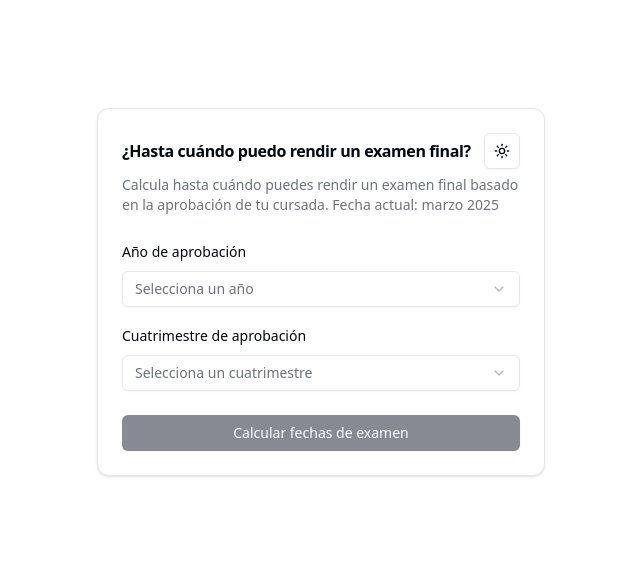
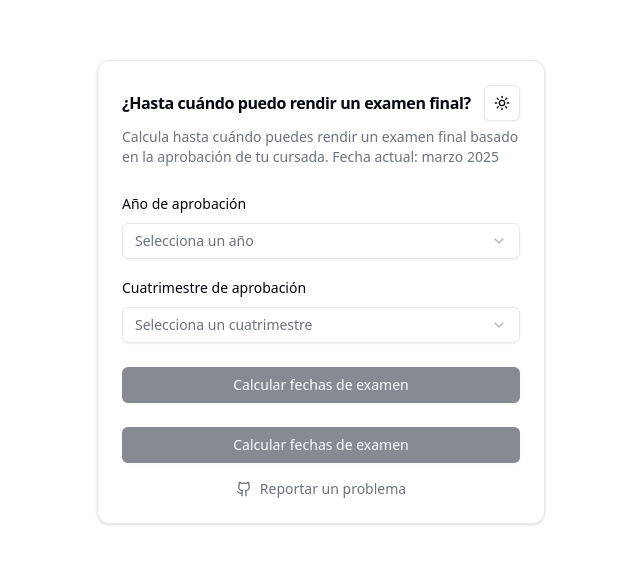
Before and after one commit to julitaras/FIUBA-final-tracker, a Next.js app: page / in a window 1280 px wide. Shown: the part 108-672 px from the top of the page, without its empty margins (319-959 px from the left). Built offline with nearby package versions, Linux system fonts and the light colour scheme.

Commit message:
add link issues

```diff
--- a/app/page.tsx
+++ b/app/page.tsx
@@ -1,14 +1,13 @@
 "use client"
 
 import { useState, useMemo } from "react"
-import { CheckCircle, AlertCircle } from "lucide-react"
 import { format, addMonths, subMonths, isBefore } from "date-fns"
 import { es } from "date-fns/locale"
 import { Card, CardContent, CardDescription, CardFooter, CardHeader, CardTitle } from "@/components/ui/card"
 import { Select, SelectContent, SelectItem, SelectTrigger, SelectValue } from "@/components/ui/select"
 import { Button } from "@/components/ui/button"
 import { Label } from "@/components/ui/label"
-import { Moon, Sun } from "lucide-react"
+import { Moon, Sun, Github, CheckCircle, AlertCircle} from "lucide-react"
 import { useTheme } from "next-themes"
 import {
   DropdownMenu,
@@ -95,7 +94,10 @@ export default function ExamTracker() {
     <div className="flex justify-center items-center min-h-screen p-4">
       <Card className="w-full max-w-md">
         <CardHeader>
-          <CardTitle className="flex justify-between items-center"> ¿Hasta cuándo puedo rendir un examen final? <ToggleDarkMode /></CardTitle>
+          <CardTitle className="flex justify-between items-center">
+            {" "}
+            ¿Hasta cuándo puedo rendir un examen final? <ToggleDarkMode />
+          </CardTitle>
 
           <CardDescription>
             Calcula hasta cuándo puedes rendir un examen final basado en la aprobación de tu cursada. Fecha actual: {" "}
@@ -148,7 +150,22 @@ export default function ExamTracker() {
             </div>
           </CardContent>
         )}
-
+        <CardFooter className="flex flex-col space-y-4">
+          <Button className="w-full" onClick={calculateExamDates} disabled={!quarter || !year}>
+            Calcular fechas de examen
+          </Button>
+          <div className="flex justify-center w-full">
+            <a
+              href="https://github.com/julitaras/FIUBA-final-tracker/issues/new"
+              target="_blank"
+              rel="noopener noreferrer"
+              className="flex items-center text-sm text-muted-foreground hover:text-primary"
+            >
+              <Github className="h-4 w-4 mr-2" />
+              Reportar un problema
+            </a>
+          </div>
+        </CardFooter>
         {results && !results.isExpired && (
           <CardContent className="pt-4 border-t">
             <h3 className="font-semibold text-lg mb-3">Períodos disponibles para rendir:</h3>
```
